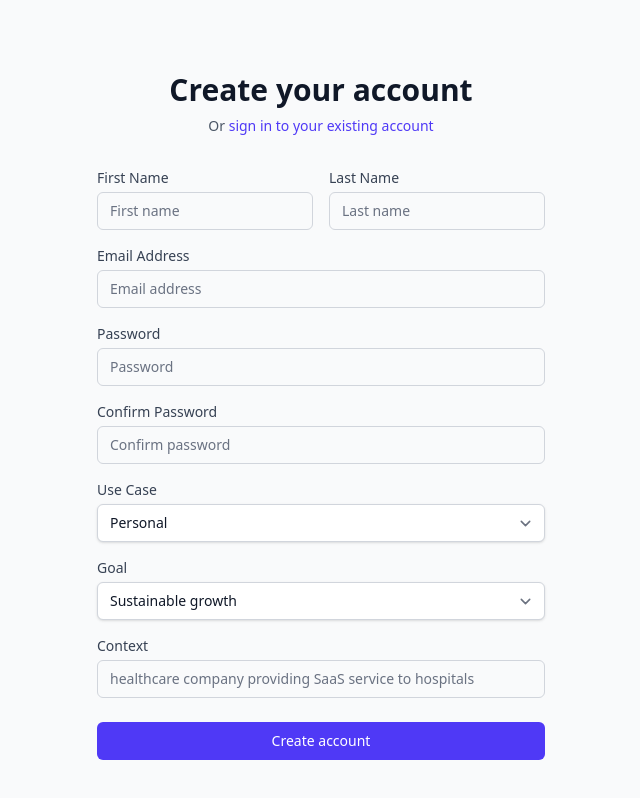
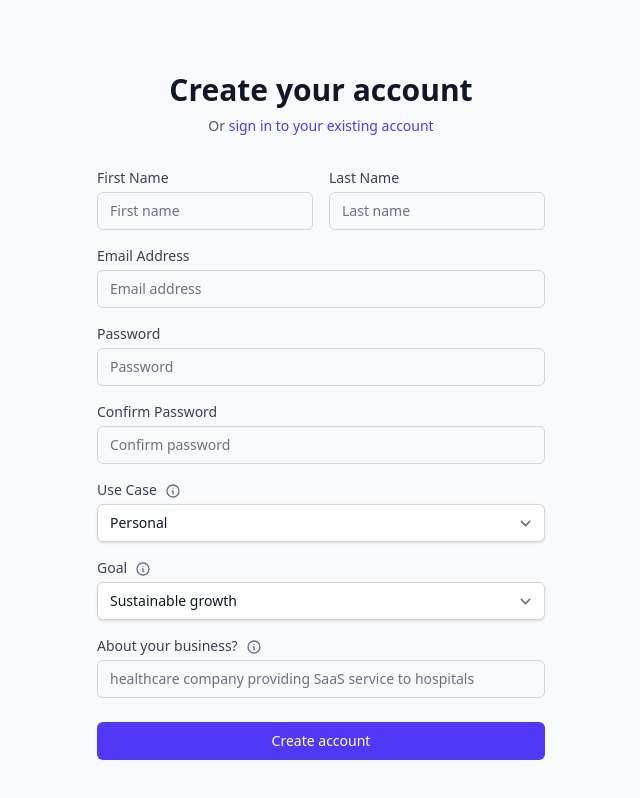
Before and after one commit to Thanish-Kumar/one-percent-club, a Next.js app: page /signup in a window 1280 px wide. Shown: the top 798 px of the page, without its empty margins (319-959 px from the left). Built offline with nearby package versions, Linux system fonts and the light colour scheme; no server answers.

Commit message:
added tool tip to understand questions

```diff
--- a/src/components/auth/SignupForm.tsx
+++ b/src/components/auth/SignupForm.tsx
@@ -154,6 +154,11 @@ export default function SignupForm() {
         <div>
           <label htmlFor="useCase" className="block text-sm font-medium text-gray-700">
             Use Case
+            <span className="inline-block ml-2 cursor-pointer" title="Select whether you're using this app for personal, professional, or business purposes">
+              <svg className="w-4 h-4 inline-block text-gray-500" fill="none" stroke="currentColor" viewBox="0 0 24 24" xmlns="http://www.w3.org/2000/svg">
+                <path strokeLinecap="round" strokeLinejoin="round" strokeWidth={2} d="M13 16h-1v-4h-1m1-4h.01M21 12a9 9 0 11-18 0 9 9 0 0118 0z" />
+              </svg>
+            </span>
           </label>
           <select
             id="useCase"
@@ -177,6 +182,11 @@ export default function SignupForm() {
         <div>
           <label htmlFor="goal" className="block text-sm font-medium text-gray-700">
             Goal
+            <span className="inline-block ml-2 cursor-pointer" title="Select your preferred growth approach - sustainable for steady progress or rapid for fast-paced growth">
+              <svg className="w-4 h-4 inline-block text-gray-500" fill="none" stroke="currentColor" viewBox="0 0 24 24" xmlns="http://www.w3.org/2000/svg">
+                <path strokeLinecap="round" strokeLinejoin="round" strokeWidth={2} d="M13 16h-1v-4h-1m1-4h.01M21 12a9 9 0 11-18 0 9 9 0 0118 0z" />
+              </svg>
+            </span>
           </label>
           <select
             id="goal"
@@ -198,7 +208,12 @@ export default function SignupForm() {
 
         <div>
           <label htmlFor="context" className="block text-sm font-medium text-gray-700">
-            Context
+            About your business?
+            <span className="inline-block ml-2 cursor-pointer" title="Describe your business or work context (e.g., healthcare company providing SaaS services to hospitals)">
+              <svg className="w-4 h-4 inline-block text-gray-500" fill="none" stroke="currentColor" viewBox="0 0 24 24" xmlns="http://www.w3.org/2000/svg">
+                <path strokeLinecap="round" strokeLinejoin="round" strokeWidth={2} d="M13 16h-1v-4h-1m1-4h.01M21 12a9 9 0 11-18 0 9 9 0 0118 0z" />
+              </svg>
+            </span>
           </label>
           <input
             id="context"
```
